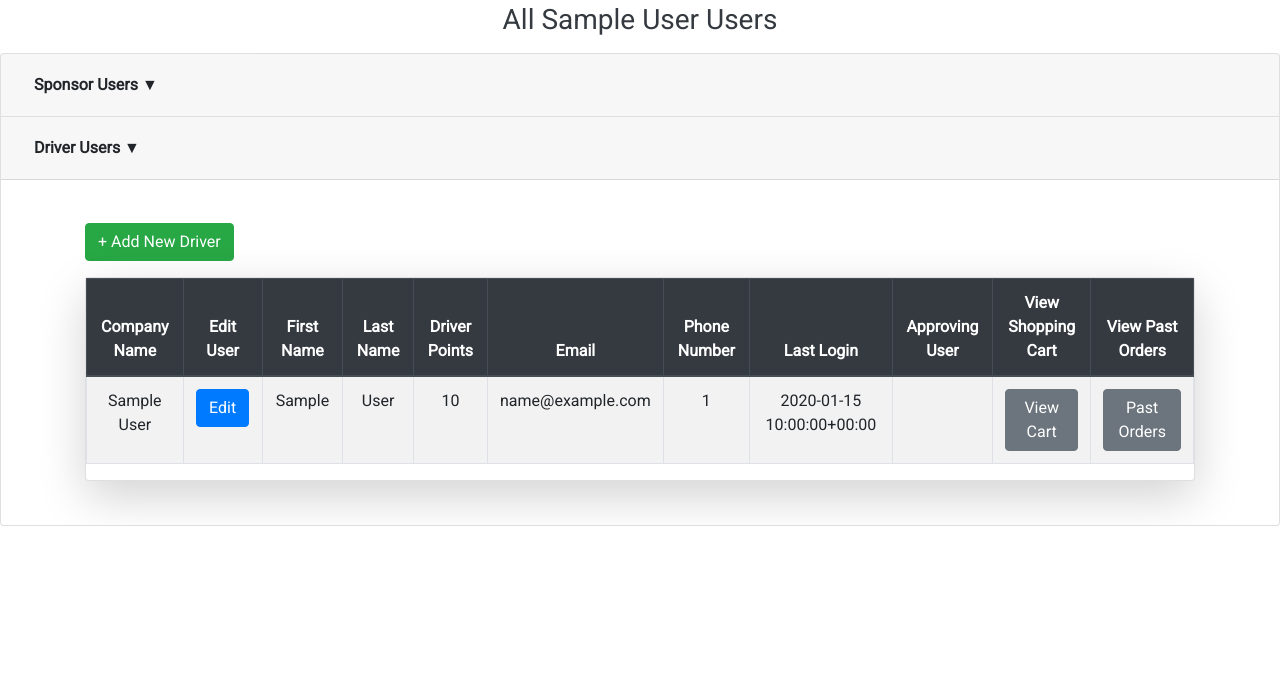
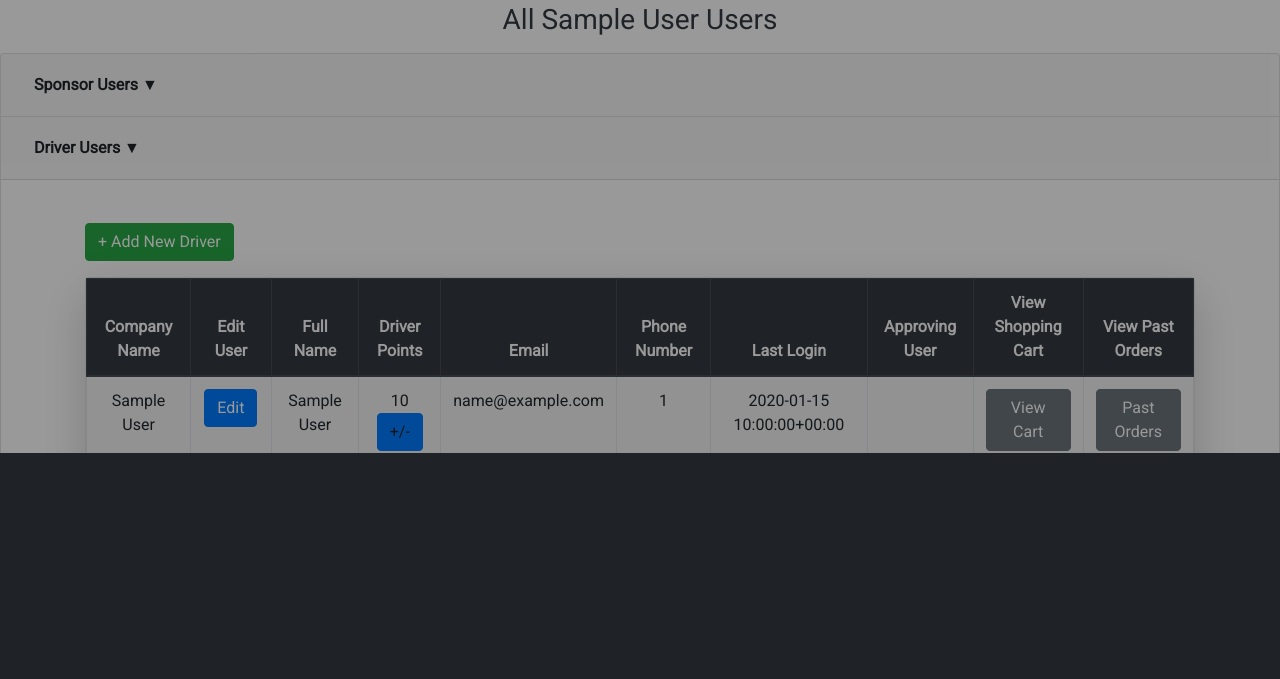
Before and after one commit to mludwig91/CapstoneProject, a Django app: page /accounts/user_management in a window 1280 px wide, after a click on "Driver Users ▼". Shown: the part 347-1026 px from the top of the page. After the commit the page ends 800 px from the top, so only its background shows below. Run offline with Django 3.2, Linux system fonts and the light colour scheme; a user stored in the database is signed in; tables that the repository leaves empty hold one stand-in row (values such as "Sample post"); style sheets or scripts are compiled from the project's sources; some libraries are stand-ins or nearby versions.

Commit message:
Adjustments for error fix

```diff
--- a/accounts/templates/accounts/register.html
+++ b/accounts/templates/accounts/register.html
@@ -30,6 +30,9 @@
                 {{ form.state|as_crispy_field }}
                 {{ form.address|as_crispy_field }}
             </div>
+            <div hidden>
+                {{ form.all_companies|as_crispy_field }}
+            </div>
             <div class="d-flex p-0 justify-content-center">
                 <button type="submit" class="btn btn-success" aria-expanded="true">Confirm</button>
                 <a href="{% url 'accounts:profile' %}" class="btn btn-danger ml-2" role="button" aria-pressed="true">Cancel</a>
--- a/accounts/templates/accounts/user_management.html
+++ b/accounts/templates/accounts/user_management.html
@@ -141,8 +141,7 @@
                                             <tr>
                                                 <th>Company Name</th>
                                                 <th>Edit User</th>
-                                                <th>First Name</th>
-                                                <th>Last Name</th>
+                                                <th>Full Name</th>
                                                 <th>Driver Points</th>
                                                 <th>Email</th>
                                                 <th>Phone Number</th>
@@ -157,11 +156,11 @@
                                             <tr>
                                                 <td>{{info.sponsor.company_name | safe}}</td>
                                                 <td><a class="btn btn-primary" href="{% url 'accounts:edit_user' value=info.user.id%}">Edit</a></td>
-                                                <td>{{info.user.first_name | safe}}</td>
-                                                <td>{{info.user.last_name | safe}}</td>
+                                                <td>{{info.user.first_name | safe}} {{info.user.last_name | safe}}</td>
                                                 <td>
                                                     {% if info.user.role_name == 'driver' %}
                                                         {{info.points | safe}}
+                                                        <a class="btn btn-primary" id="pointsManage">+/-</a>
                                                     {% else %}
                                                         <b>N/A</b>
                                                     {% endif %}
@@ -197,6 +196,51 @@
         </div>
     </div>
 
+    <div id="pointsModal" class="modal">
+        <!-- Modal content -->
+        <div class="modal-content">
+            <span class="pointClose">&times;</span>
+            <p>Some text in the Modal..</p>
+        </div>
+    </div>
+
+<style hidden>
+    .modal {
+    display: none; /* Hidden by default */
+    position: fixed; /* Stay in place */
+    z-index: 1; /* Sit on top */
+    left: 0;
+    top: 0;
+    width: 100%; /* Full width */
+    height: 100%; /* Full height */
+    overflow: auto; /* Enable scroll if needed */
+    background-color: rgb(0,0,0); /* Fallback color */
+    background-color: rgba(0,0,0,0.4); /* Black w/ opacity */
+    }
+
+    .modal-content {
+    background-color: #fefefe;
+    margin: 15% auto; /* 15% from the top and centered */
+    padding: 20px;
+    border: 1px solid #888;
+    width: 80%; /* Could be more or less, depending on screen size */
+    }
+
+    .pointClose {
+    color: #aaa;
+    float: right;
+    font-size: 28px;
+    font-weight: bold;
+    }
+
+    .pointClose:hover,
+    .pointClose:focus {
+    color: black;
+    text-decoration: none;
+    cursor: pointer;
+    }
+</style>
+
 <script hidden>
         $( document ).ready(function() {
             console.log( "ready!" );
@@ -217,5 +261,31 @@
                 }
             });
         }
+
+        // Get the modal
+        var modal = document.getElementById("pointsModal");
+
+        // Get the button that opens the modal
+        var btn = document.getElementById("pointsManage");
+
+        // Get the <span> element that closes the modal
+        var span = document.getElementsByClassName("pointClose")[0];
+
+        // When the user clicks on the button, open the modal
+        btn.onclick = function() {
+        modal.style.display = "block";
+        }
+
+        // When the user clicks on <span> (x), close the modal
+        span.onclick = function() {
+        modal.style.display = "none";
+        }
+
+        // When the user clicks anywhere outside of the modal, close it
+        window.onclick = function(event) {
+        if (event.target == modal) {
+            modal.style.display = "none";
+        }
+        }
 </script>
 {% endblock %}
```
